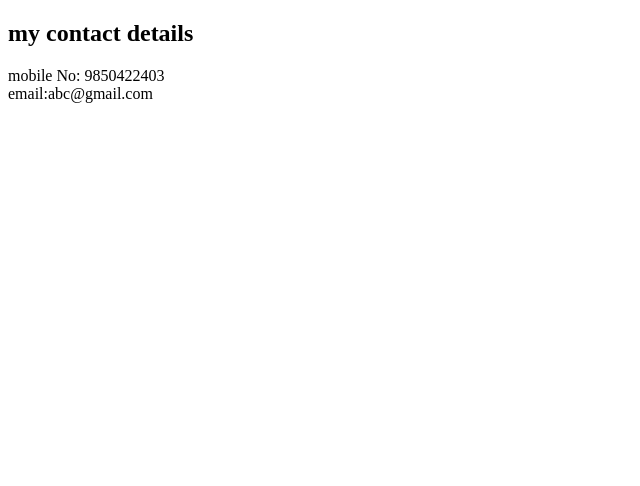
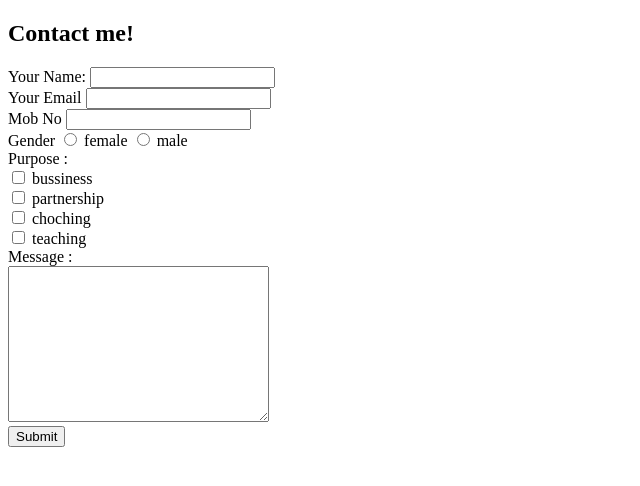
Before and after one commit to DaminiKhatik/FULLSTACK-COURCE-PRACTICE, a plain HTML site: page contact me.html in a window 1280 px wide. Shown: the whole page, without its empty margins (0-640 px from the left). Drawn offline with Linux system fonts and the light colour scheme.

Commit message:
edit contact me page

```diff
--- a/contact me.html
+++ b/contact me.html
@@ -6,8 +6,47 @@
     <title>Contact me</title>
   </head>
   <body>
-    <h2><strong>my contact details</strong></h2>
-    <label for="Mobile No">mobile No: 9850422403</label><br />
-    <label for="email:khatik@gmail.com">email:abc@gmail.com</label>
+    <h2><strong>Contact me!</strong></h2>
+    <!-- <label for="Mobile No">mobile No: 9850422403</label><br />
+    <label for="email:khatik@gmail.com">email:abc@gmail.com</label> -->
+
+    <form
+      action="mailto:khatikdamini25@gmail.com"
+      method="post"
+      enctype="text/plain"
+    >
+      <label for=""> Your Name:</label>
+      <input type="text" name="name" /><br />
+
+      <label for="">Your Email</label>
+      <input type="email" name="email" /><br />
+      <label for="">Mob No</label>
+      <input type="number" /><br />
+
+      <label for="">Gender</label>
+      <input type="radio" name="gender" />
+      <label for="">female</label>
+      <input type="radio" name="gender" />
+      <label for="">male</label><br />
+
+      <label for="">Purpose :</label><br />
+      <input type="checkbox" />
+      <label for="">bussiness</label><br />
+      <input type="checkbox" />
+      <label for="">partnership</label><br />
+      <input type="checkbox" />
+      <label for="">choching</label><br />
+      <input type="checkbox" />
+      <label for="">teaching</label>
+      <br />
+      <!-- <label for="">passport</label>
+    <input type="file" /><br />
+    <label for="">Password</label>
+    <input type="password" /> -->
+      <label for="">Message :</label><br />
+      <textarea name="message" id="" cols="30" rows="10"></textarea>
+      <br />
+      <input type="submit" />
+    </form>
   </body>
 </html>
```
